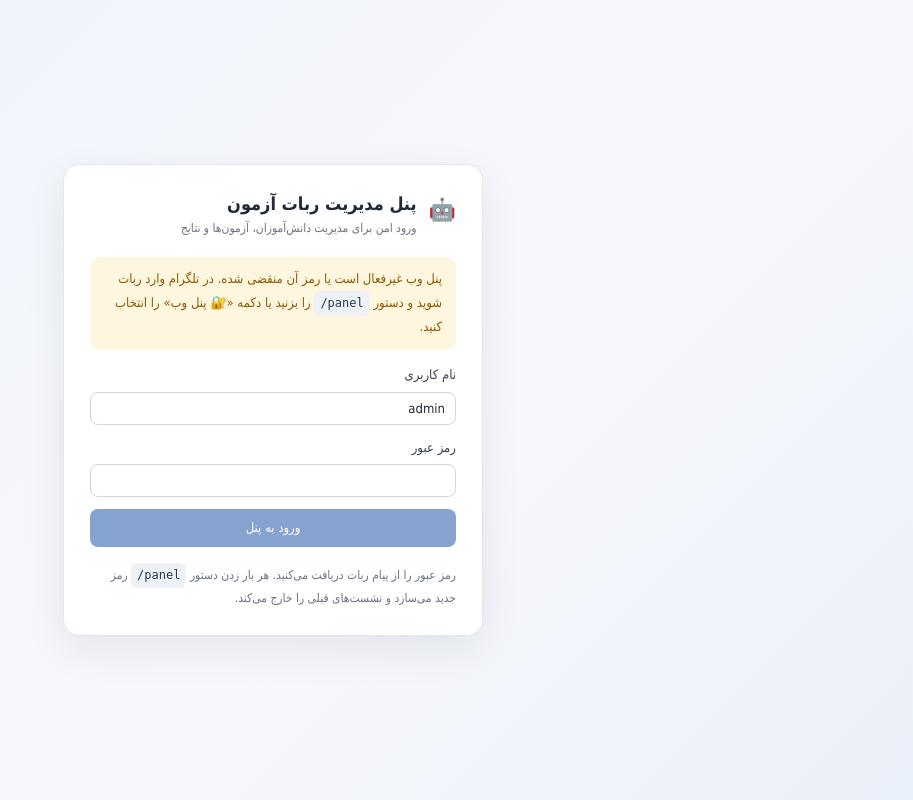
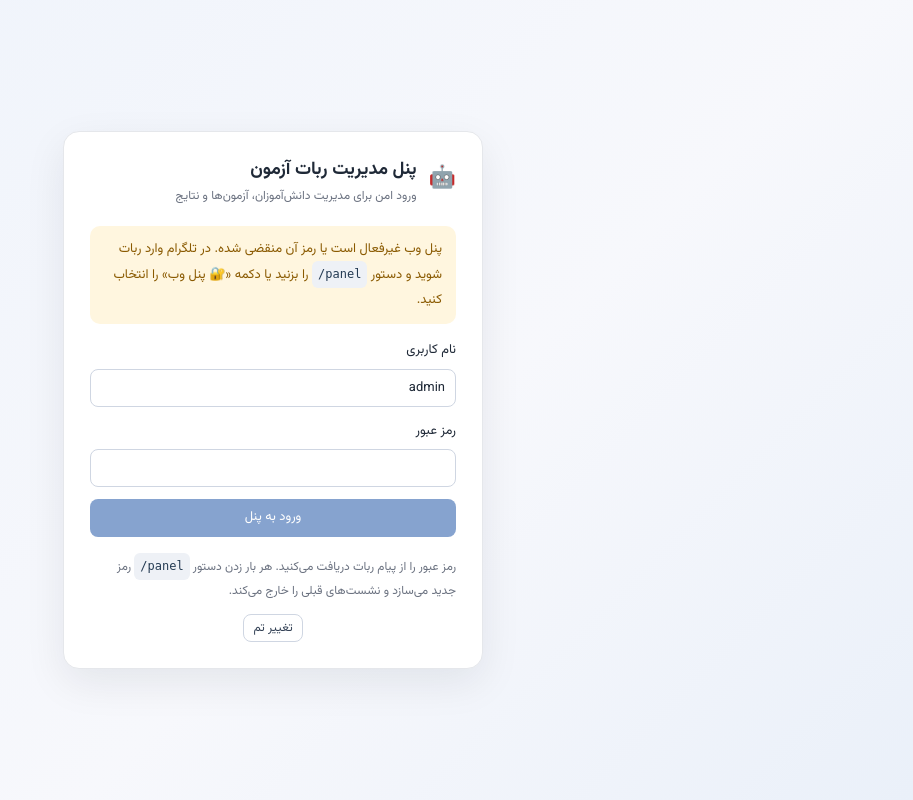
Before and after one commit to amir-hesam/QuestionBot, a PHP site: page /panel/index.php in a window 1280 px wide. Shown: the whole page, without its empty margins (367-1280 px from the left). Run offline with PHP 8.4, Linux system fonts and the light colour scheme; data that the repository does not hold is empty.

Commit message:
Better UI WebPanel

```diff
--- a/panel/assets/style.css
+++ b/panel/assets/style.css
@@ -30,9 +30,12 @@ body {
   min-height: 100vh;
   background: var(--bg);
   color: var(--text);
-  font-family: Tahoma, "Segoe UI", Arial, sans-serif;
+  font-family: Vazirmatn, Tahoma, "Segoe UI", Arial, sans-serif;
   font-size: 14px;
-  line-height: 1.75;
+  line-height: 1.9;
+  text-rendering: optimizeLegibility;
+  -webkit-font-smoothing: antialiased;
+  -moz-osx-font-smoothing: grayscale;
 }
 
 a {
@@ -322,9 +325,9 @@ p {
 label {
   display: flex;
   flex-direction: column;
-  gap: 5px;
+  gap: 6px;
   font-size: 13px;
-  color: #374151;
+  color: var(--text);
 }
 
 input[type="text"],
@@ -636,8 +639,13 @@ details summary {
 }
 
 .login-help {
-  margin: 16px 0 0;
+  margin: 16px 0 12px;
   font-size: 12px;
+}
+
+.login-actions {
+  display: flex;
+  justify-content: center;
 }
 
 .secret {
--- a/panel/views/layout.php
+++ b/panel/views/layout.php
@@ -20,6 +20,9 @@ if (!isset($flashes) || !is_array($flashes)) {
 <meta charset="utf-8">
 <meta name="viewport" content="width=device-width, initial-scale=1">
 <title><?php echo Panel::h($title); ?> — پنل مدیریت</title>
+<link rel="preconnect" href="https://fonts.googleapis.com">
+<link rel="preconnect" href="https://fonts.gstatic.com" crossorigin>
+<link href="https://fonts.googleapis.com/css2?family=Vazirmatn:wght@400;500;600;700&display=swap" rel="stylesheet">
 <link rel="stylesheet" href="assets/style.css">
 <script src="assets/app.js" defer></script>
 </head>
--- a/panel/views/login.php
+++ b/panel/views/login.php
@@ -17,9 +17,13 @@ if (!isset($flashes) || !is_array($flashes)) {
 <meta charset="utf-8">
 <meta name="viewport" content="width=device-width, initial-scale=1">
 <title>ورود به پنل مدیریت</title>
+<link rel="preconnect" href="https://fonts.googleapis.com">
+<link rel="preconnect" href="https://fonts.gstatic.com" crossorigin>
+<link href="https://fonts.googleapis.com/css2?family=Vazirmatn:wght@400;500;600;700&display=swap" rel="stylesheet">
 <link rel="stylesheet" href="assets/style.css">
+<script src="assets/app.js" defer></script>
 </head>
-<body class="login-body">
+<body class="login-body" data-theme="dark">
 <main class="login-card">
   <div class="login-brand">
     <span class="brand-mark">🤖</span>
@@ -65,6 +69,9 @@ if (!isset($flashes) || !is_array($flashes)) {
     رمز عبور را از پیام ربات دریافت می‌کنید. هر بار زدن دستور <code>/panel</code> رمز جدید می‌سازد و
     نشست‌های قبلی را خارج می‌کند.
   </p>
+  <div class="login-actions">
+    <button class="btn ghost small" type="button" data-theme-toggle>تغییر تم</button>
+  </div>
 </main>
 </body>
 </html>
```
